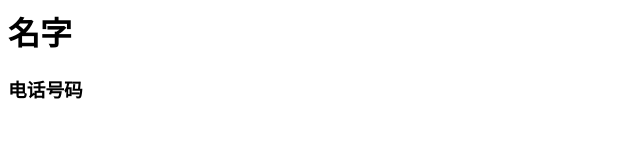
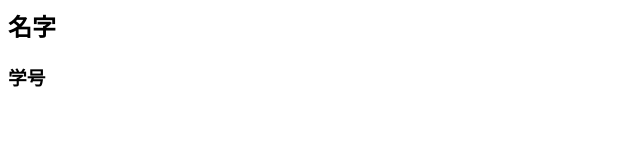
Before and after one commit to dalamengka/lxl-text, a plain HTML site: page index.html in a window 1280 px wide. Shown: the whole page, without its empty margins (0-640 px from the left). Drawn offline with Linux system fonts and the light colour scheme.

Commit message:
改了两个个需求
把大标题改小了点还有把手机号改为了学号

```diff
--- a/index.html
+++ b/index.html
@@ -1,2 +1,2 @@
-<h1>名字</h1>
-<h3>电话号码</h3>
+<h2>名字</h2>
+<h3>学号</h3>
```
